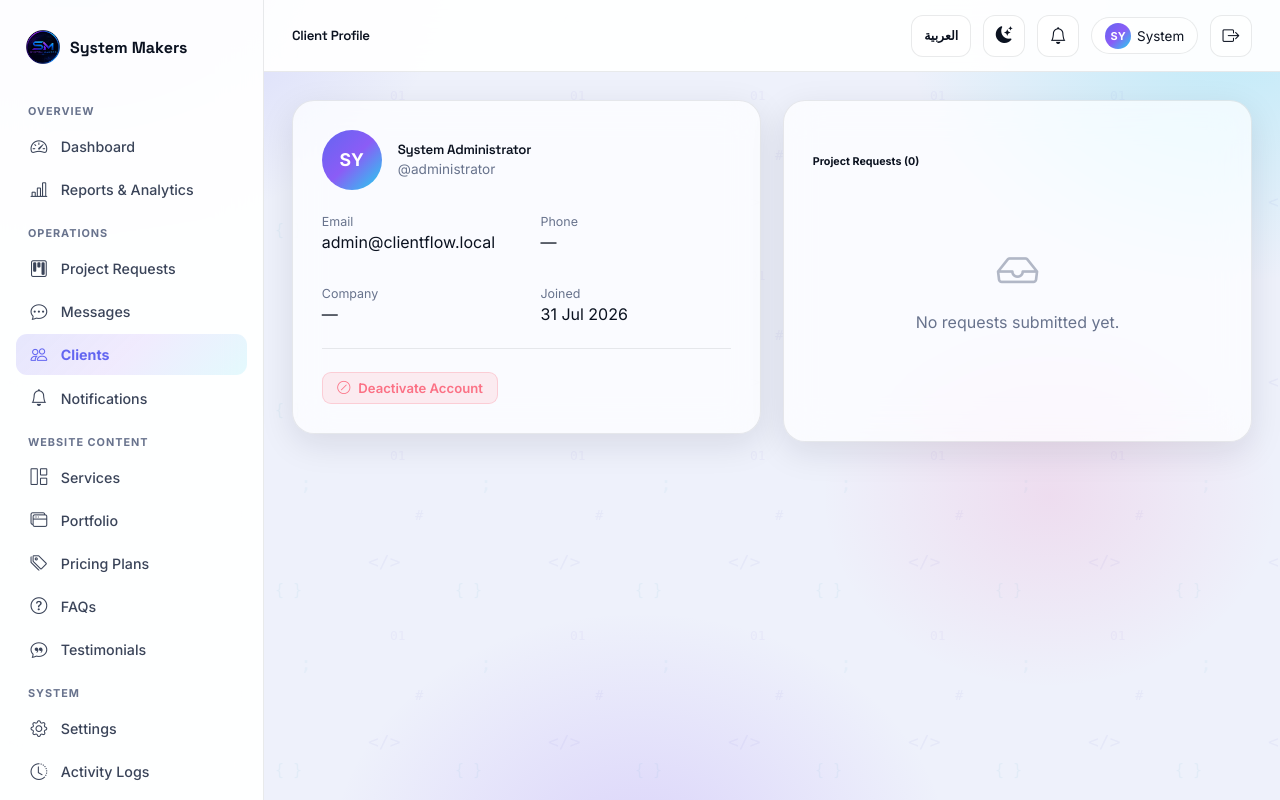
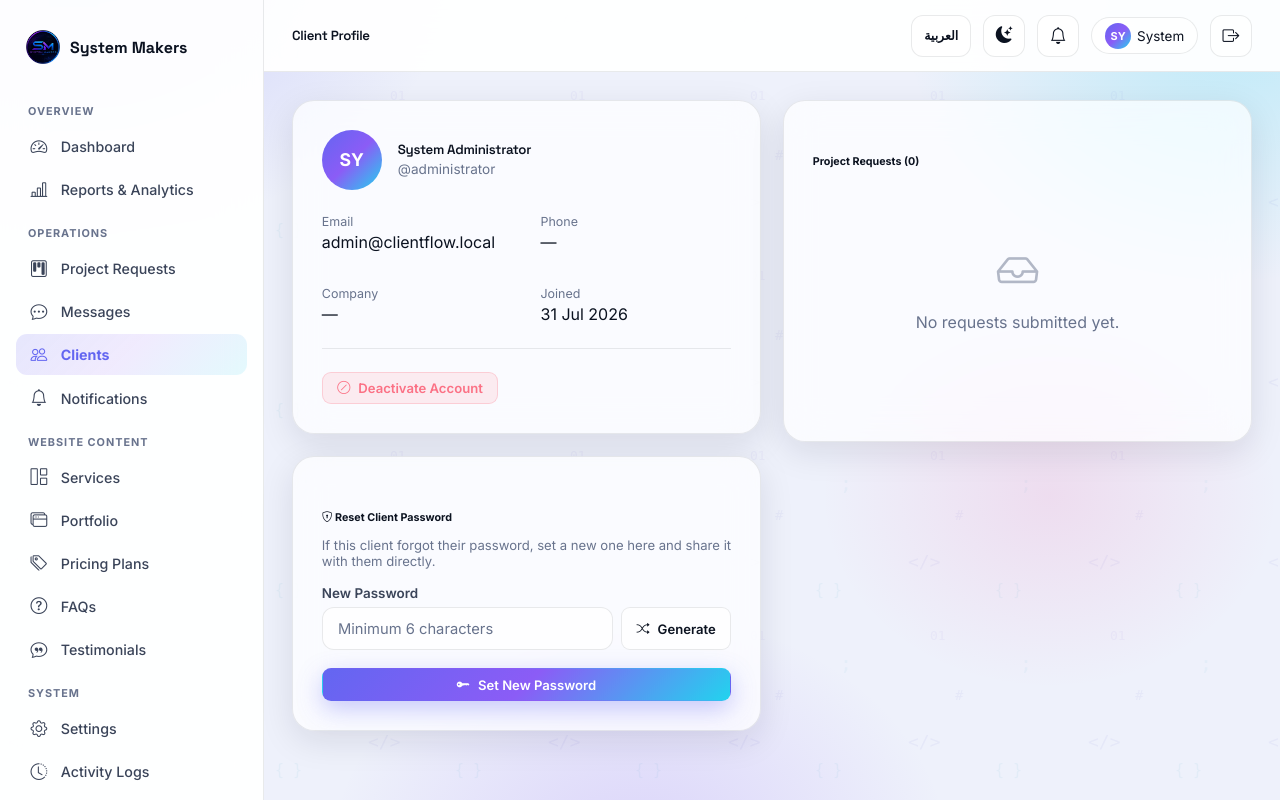
Before and after one commit to mohamednasserohi700-commits/Minasa_sys, a Flask app: page /admin/users/1 in a window 1280 px wide. Run offline with Flask 3, Linux system fonts and the light colour scheme; a user stored in the database is signed in; some libraries are stand-ins or nearby versions.

Commit message:
Add files via upload

```diff
--- a/app/templates/admin/user_detail.html
+++ b/app/templates/admin/user_detail.html
@@ -5,7 +5,8 @@
 
 {% block dash_content %}
 <div class="grid-2" style="align-items:start; gap:22px;">
-  <div class="glass" style="padding:1.8rem;">
+  <div>
+    <div class="glass" style="padding:1.8rem; margin-bottom:22px;">
       <div style="display:flex; align-items:center; gap:16px; margin-bottom:20px;">
         <div class="avatar-circle" style="width:60px;height:60px; font-size:1.1rem;">{{ user.full_name[:2]|upper }}</div>
         <div>
@@ -31,6 +32,26 @@
     </div>
 
     <div class="glass" style="padding:1.8rem;">
+      <h6 style="margin-bottom:6px;"><i class="bi bi-shield-lock"></i> Reset Client Password</h6>
+      <p class="text-muted-2" style="font-size:.82rem; margin-bottom:16px;">
+        If this client forgot their password, set a new one here and share it with them directly.
+      </p>
+      <form method="POST" action="{{ url_for('admin.admin_reset_user_password', user_id=user.id) }}"
+            onsubmit="return confirm('Set this new password for ' + {{ user.full_name|tojson }} + '?');">
+        <input type="hidden" name="csrf_token" value="{{ csrf_token() }}">
+        <div class="field-group">
+          <label class="form-label">New Password</label>
+          <div style="display:flex; gap:8px;">
+            <input type="text" name="new_password" id="newPasswordField" class="form-control mono" placeholder="Minimum 6 characters" required minlength="6">
+            <button type="button" class="btn btn-ghost btn-sm" onclick="generatePassword()"><i class="bi bi-shuffle"></i> Generate</button>
+          </div>
+        </div>
+        <button type="submit" class="btn btn-grad btn-block btn-sm"><i class="bi bi-key-fill"></i> Set New Password</button>
+      </form>
+    </div>
+  </div>
+
+  <div class="glass" style="padding:1.8rem;">
     <h6 style="margin-bottom:14px;">Project Requests ({{ requests|length }})</h6>
     {% for r in requests %}
     <a href="{{ url_for('admin.request_detail', request_id=r.id) }}" style="display:flex; justify-content:space-between; align-items:center; padding:.7rem 0; border-bottom:1px solid var(--border-soft);">
@@ -45,4 +66,13 @@
     {% endfor %}
   </div>
 </div>
+
+<script>
+function generatePassword() {
+  const chars = "ABCDEFGHJKLMNPQRSTUVWXYZabcdefghijkmnpqrstuvwxyz23456789";
+  let pass = "";
+  for (let i = 0; i < 10; i++) pass += chars[Math.floor(Math.random() * chars.length)];
+  document.getElementById("newPasswordField").value = pass;
+}
+</script>
 {% endblock %}
```
Lines whose indentation alone changed are shown as unchanged.
